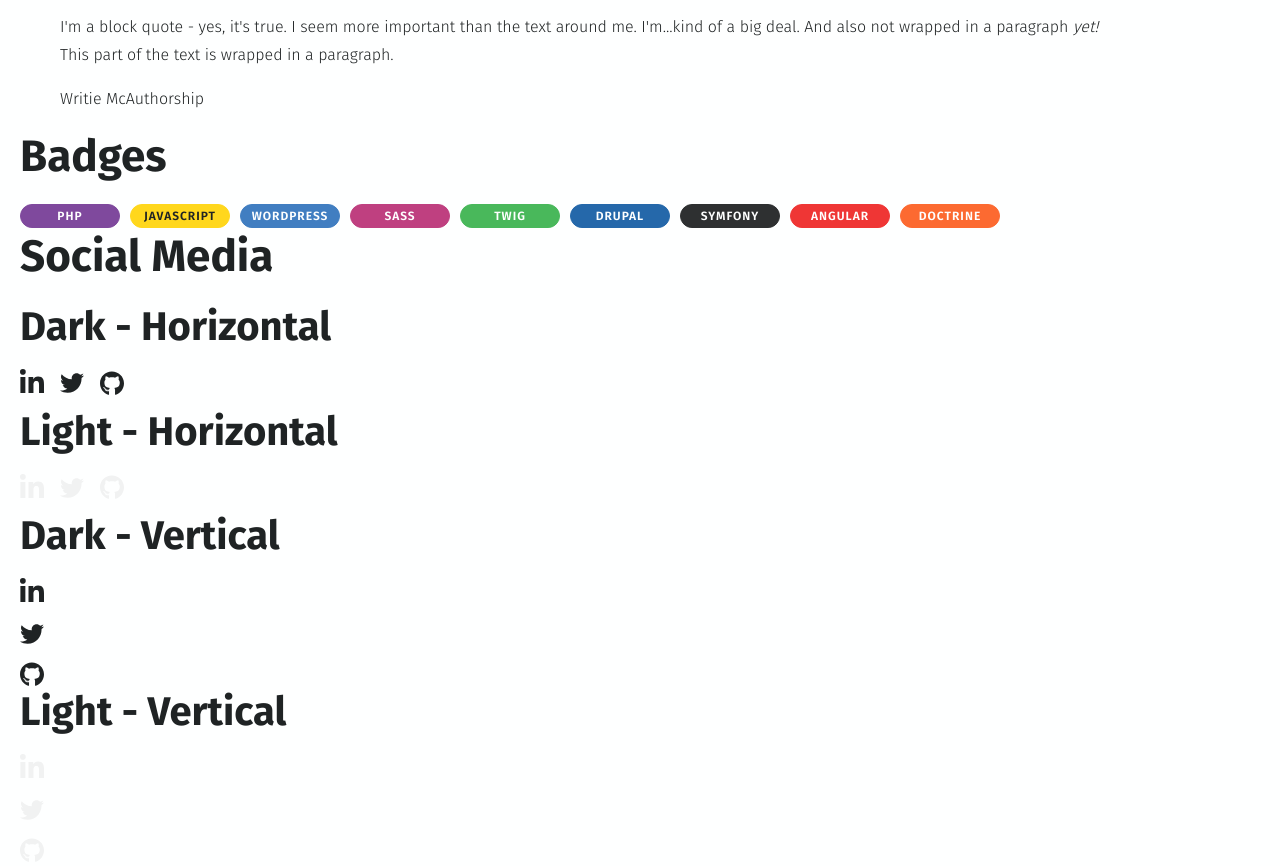
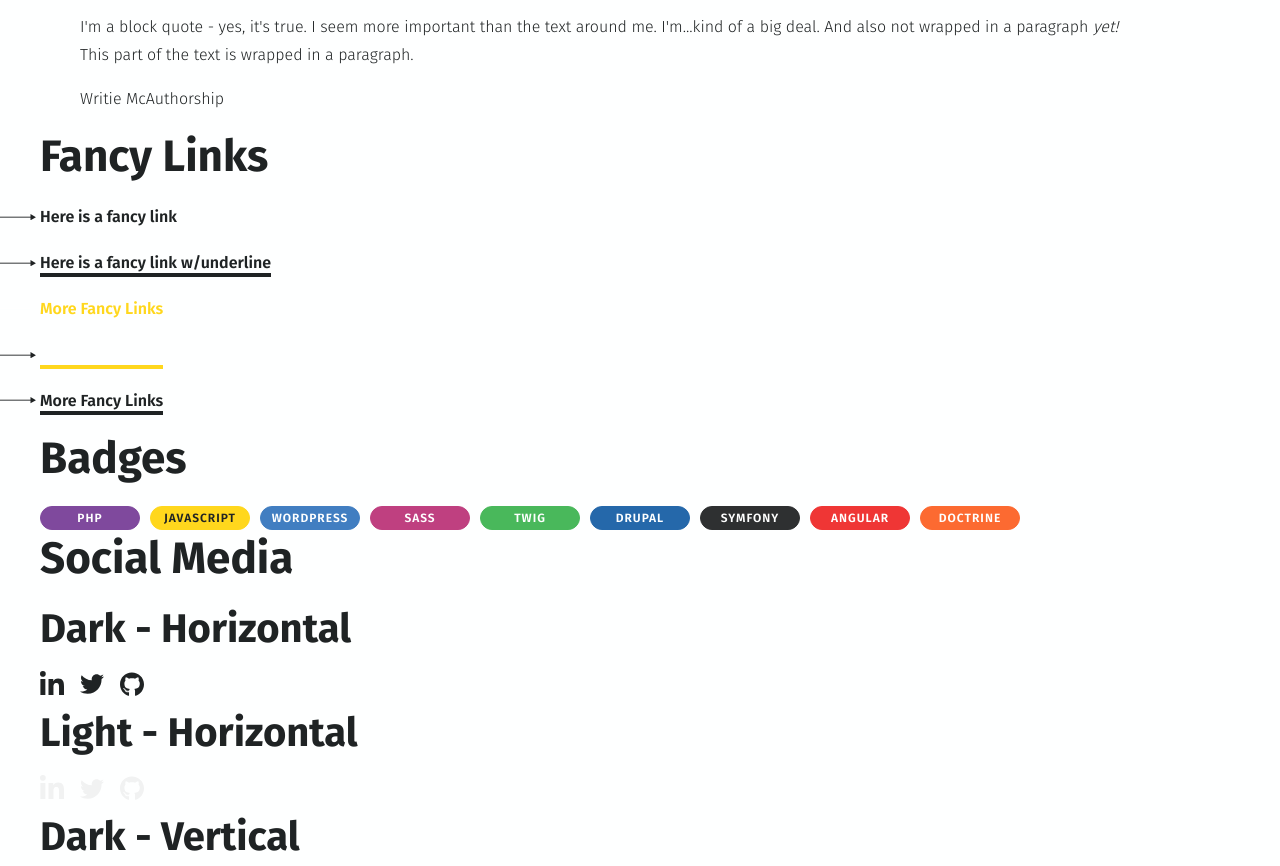
Before and after one commit to rscotton/portfolio, a Gatsby site: page /style-guide in a window 1280 px wide. Shown: the part 963-1829 px from the top of the page. Built offline with nearby package versions, Linux system fonts and the light colour scheme; Gatsby itself is replaced by a stand-in of ours.

Commit message:
FancyLink component
- Set up base component, styles
- Implement and test within style guide

```diff
--- a/src/components/Container/styles.module.scss
+++ b/src/components/Container/styles.module.scss
@@ -7,8 +7,8 @@
   &-fluid {
     margin-left: auto;
     margin-right: auto;
-    padding-left: rem(20);
-    padding-right: rem(20);
+    padding-left: rem(40);
+    padding-right: rem(40);
     width: 100%;
   }
 
--- /dev/null
+++ b/src/components/FancyLink/index.tsx
@@ -0,0 +1,35 @@
+import React from 'react';
+import cn from 'classnames';
+import Icon from '@components/Icon';
+import componentStyles from './styles.module.scss';
+
+interface FancyLinkProps extends React.HTMLProps<HTMLAnchorElement> {
+  arrowColor: 'black' | 'white' | 'grey';
+  labelColor: 'black' | 'white' | 'grey' | 'yellow';
+  underlineColor?: 'black' | 'white' | 'yellow';
+}
+
+const FancyLink: React.FC<FancyLinkProps> = ({
+  arrowColor,
+  labelColor,
+  underlineColor,
+  className,
+  children,
+  ...rest
+}) => (
+  <a
+    className={cn(
+      componentStyles.link,
+      componentStyles[`link-arrow-${arrowColor}`],
+      componentStyles[`link-label-${labelColor}`],
+      underlineColor && componentStyles[`link-underline-${underlineColor}`],
+      className
+    )}
+    {...rest}
+  >
+    <span>{children}</span>
+    <Icon name="long-arrow" />
+  </a>
+);
+
+export default FancyLink;
--- /dev/null
+++ b/src/components/FancyLink/styles.module.scss
@@ -0,0 +1,113 @@
+@import 'src/styleUtils/helpers/mixins.scss';
+
+$arrow-length-mobile: rem(40);
+$arrow-length-tablet: rem(48);
+$arrow-margin: rem(4);
+$link-transition-speed: 150ms;
+
+.link {
+  position: relative;
+  display: inline-flex;
+  align-items: center;
+  cursor: pointer;
+  margin-left: calc(-1 * (#{$arrow-length-mobile} + #{$arrow-margin}));
+
+  @include bp(tablet) {
+    margin-left: calc(-1 * (#{$arrow-length-tablet} + #{$arrow-margin}));
+  }
+
+  &:hover,
+  &:focus {
+    text-decoration: none;
+  }
+
+  svg {
+    order: -1;
+    margin-right: $arrow-margin;
+    width: $arrow-length-mobile;
+    transition: transition(
+      transform,
+      $speed: $link-transition-speed,
+      $ease: ease-in-out
+    );
+
+    @include bp(tablet) {
+      width: $arrow-length-tablet;
+    }
+  }
+
+  &:hover svg,
+  &:focus svg {
+    transform: scale(1.2);
+  }
+
+  &-arrow {
+    &-black svg {
+      fill: palette(space-black);
+    }
+
+    &-white svg {
+      fill: palette(off-white);
+    }
+
+    &-grey svg {
+      fill: palette(moon-rock);
+    }
+  }
+
+  &-label {
+    &-black {
+      color: palette(space-black);
+    }
+
+    &-white {
+      color: palette(off-white);
+    }
+
+    &-grey {
+      color: palette(moon-rock);
+    }
+
+    &-yellow {
+      color: palette(star-yellow);
+    }
+  }
+
+  &-underline {
+    &-black,
+    &-white,
+    &-yellow {
+      &:after {
+        content: '';
+        position: absolute;
+        top: calc(100% - #{$arrow-margin});
+        right: 0;
+        display: block;
+        width: calc(100% - (#{$arrow-length-mobile} + #{$arrow-margin}));
+        border-bottom: rem(4) solid;
+        transition: transition(
+          border-bottom-width,
+          $speed: $link-transition-speed,
+          $ease: ease-in-out
+        );
+      }
+
+      &:hover:after,
+      &:focus:after {
+        border-bottom-width: rem(8);
+      }
+    }
+
+    &-black:after {
+      border-color: palette(space-black);
+    }
+
+    &-white:after {
+      border-color: palette(off-white);
+    }
+
+    &-yellow:after {
+      border-color: palette(star-yellow);
+    }
+  }
+}
--- a/src/components/Icon/index.tsx
+++ b/src/components/Icon/index.tsx
@@ -2,6 +2,7 @@ import React from 'react';
 import IconGithub from '@img/icons/github.svg';
 import IconLinkedin from '@img/icons/linkedin.svg';
 import IconTwitter from '@img/icons/twitter.svg';
+import IconLongArrow from '@img/icons/long-arrow.svg';
 
 interface Props {
   name: string;
@@ -15,6 +16,8 @@ const Icon: React.FC<Props> = ({ name }) => {
       return <IconTwitter />;
     case 'github':
       return <IconGithub />;
+    case 'long-arrow':
+      return <IconLongArrow />;
     default:
       return;
   }
--- a/src/pages/style-guide.tsx
+++ b/src/pages/style-guide.tsx
@@ -7,8 +7,9 @@ import StackBadgeCollection from '@components/StackBadge/components/StackBadgeCo
 import GlobalFooter from '@components/GlobalFooter';
 import PagePanel from '@components/PagePanel';
 import Container from '@components/Container';
-import PageLayout from '@src/components/PageLayout';
-import Grid, { Col } from '@src/components/Grid';
+import PageLayout from '@components/PageLayout';
+import Grid, { Col } from '@components/Grid';
+import FancyLink from '@components/FancyLink';
 
 const StyleGuidePage: React.FC = () => {
   const stackQuery = useStaticQuery(graphql`
@@ -68,6 +69,63 @@ const StyleGuidePage: React.FC = () => {
             <p>This part of the text is wrapped in a paragraph.</p>
             <footer>Writie McAuthorship</footer>
           </blockquote>
+          <section>
+            <h2>Fancy Links</h2>
+            <p>
+              <FancyLink
+                labelColor="black"
+                arrowColor="black"
+                href="https://google.com"
+                target="_blank"
+              >
+                Here is a fancy link
+              </FancyLink>
+            </p>
+            <p>
+              <FancyLink
+                labelColor="black"
+                arrowColor="black"
+                underlineColor="black"
+                href="https://google.com"
+                target="_blank"
+              >
+                Here is a fancy link w/underline
+              </FancyLink>
+            </p>
+            <p>
+              <FancyLink
+                labelColor="yellow"
+                arrowColor="white"
+                underlineColor="white"
+                href="https://google.com"
+                target="_blank"
+              >
+                More Fancy Links
+              </FancyLink>
+            </p>
+            <p>
+              <FancyLink
+                labelColor="white"
+                arrowColor="black"
+                underlineColor="yellow"
+                href="https://google.com"
+                target="_blank"
+              >
+                More Fancy Links
+              </FancyLink>
+            </p>
+            <p>
+              <FancyLink
+                labelColor="black"
+                arrowColor="black"
+                underlineColor="black"
+                href="https://google.com"
+                target="_blank"
+              >
+                More Fancy Links
+              </FancyLink>
+            </p>
+          </section>
           <section>
             <h2>Badges</h2>
             <StackBadgeCollection stack={flatStack} />
```
Also changed, not shown: src/data/img/icons/long-arrow.svg (added).
